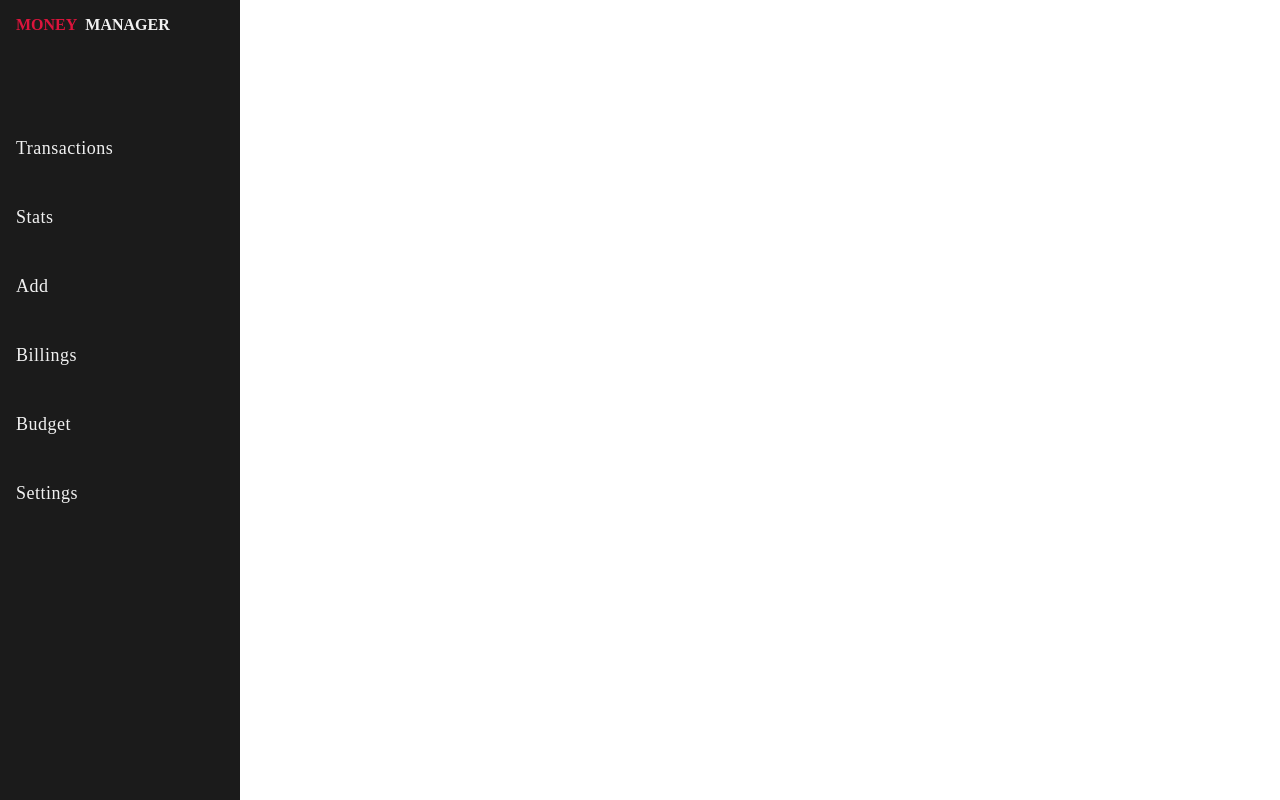
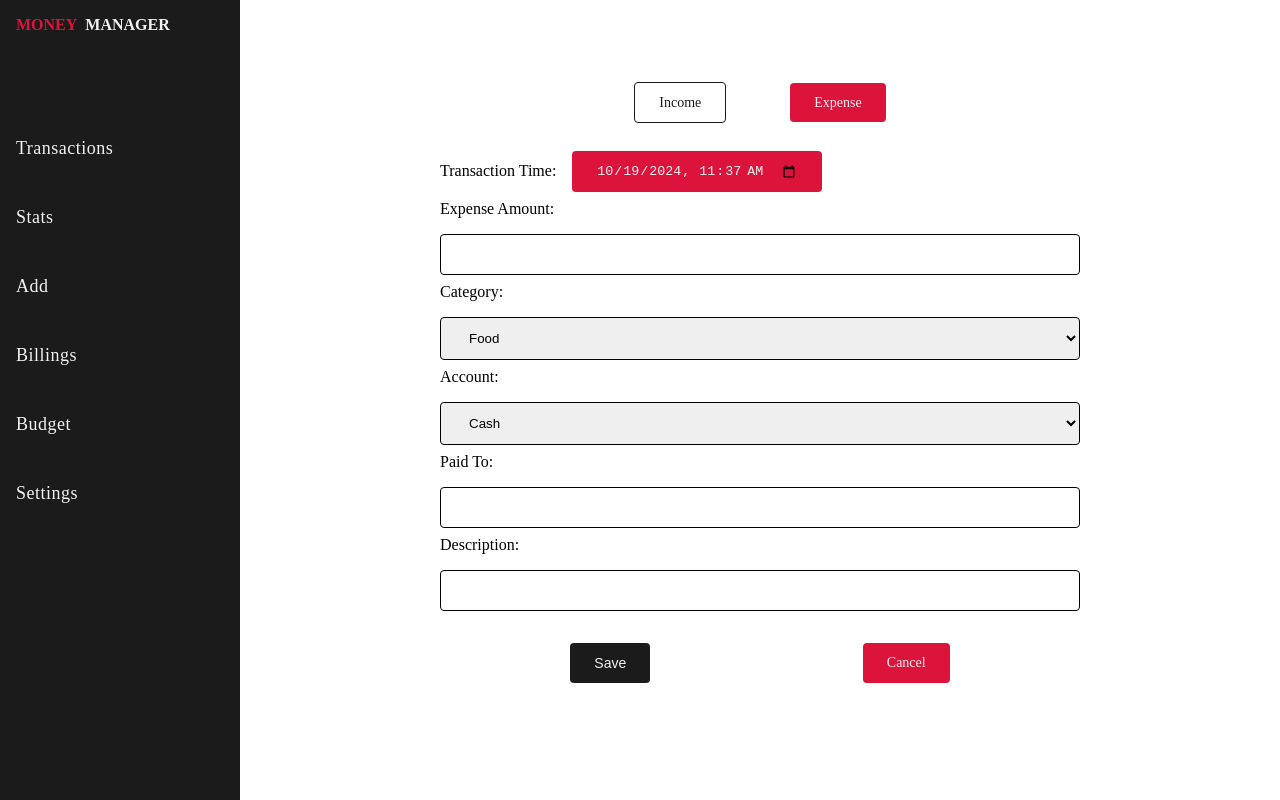
Before and after one commit to Balagurubarann/expense-tracker, a React (Vite) app in the folder frontend/: page /home/add-expense in a window 1280 px wide. Built offline with nearby package versions, Linux system fonts and the light colour scheme.

Commit message:
files modified

```diff
--- a/frontend/src/App.jsx
+++ b/frontend/src/App.jsx
@@ -1,11 +1,12 @@
 import './App.css';
-import HomePage from './pages/HomePage';
+import './utils.css';
+import MainPage from './pages/MainPage';
 
 function App() {
 
   return (
     <>
-      <HomePage />
+      <MainPage />
     </>
   )
 }
--- /dev/null
+++ b/frontend/src/components/Content.jsx
@@ -0,0 +1,19 @@
+import { Route, Routes } from 'react-router-dom';
+
+import IncomePage from '../pages/IncomePage';
+import ExpensePage from '../pages/ExpensePage';
+
+function Content() {
+
+    return  <div className='content flex flex-col center'>
+
+                <Routes>
+                    <Route path='/home/add-income/' element={ <IncomePage /> } />
+                    <Route path='/home/add-expense/' element={ <ExpensePage /> } />
+                </Routes>
+
+            </div>
+
+}
+
+export default Content;
--- a/frontend/src/index.css
+++ b/frontend/src/index.css
@@ -31,6 +31,11 @@ body {
   height: 100vh;
   margin: 0; padding: 0;
   position: relative;
+}
+
+.main-container {
+  height: 100%;
+  width: 100%;
 }
 
 .bg-red {
@@ -102,9 +107,10 @@ body {
 }
 
 .option-card {
-  padding: 12px 24px;
+  /* padding: 12px 24px; */
   display: flex;
   justify-content: center;
+  align-items: center;
   gap: 4rem;
   margin-bottom: 2rem;
 }
@@ -157,6 +163,8 @@ body {
   align-items: flex-end;
 }
 
+
+
 @media screen and (width > 576px) {
 
   .navbar {
@@ -164,6 +172,11 @@ body {
     width: 30vmin;
     background: var(--black);
   }
+
+  .content {
+    width: calc(100% - 30vmin);
+  }
+
 
 }
 
@@ -177,4 +190,8 @@ body {
     bottom: 0%;
   }
 
+  .navbar .logo {
+    display: none;
+  }
+
 }
--- a/frontend/src/pages/ExpensePage.jsx
+++ b/frontend/src/pages/ExpensePage.jsx
@@ -1,4 +1,5 @@
 import { useState } from 'react';
+import OptionCard from '../components/OptionCard';
 
 function ExpensePage() {
 
@@ -65,7 +66,9 @@ function ExpensePage() {
     }
 
     return  <>
+
                 <form className="user-form expense-form" onSubmit={ handleForm }>
+                    <OptionCard />
                     <div className="user-input user-input-row">
                         <label htmlFor="transactionTime">Transaction Time:</label>
                         <input type="datetime-local" className="bg-red border-none" name="transactionTime" id="transactionTime" value={ transactionDate }
--- a/frontend/src/pages/HomePage.jsx
+++ /dev/null
@@ -1,24 +0,0 @@
-import IncomePage from './IncomePage';
-import ExpensePage from './ExpensePage';
-import OptionCard from '../components/OptionCard';
-import Navbar from '../components/Navbar';
-
-import { Routes, Route } from 'react-router-dom';
-
-function HomePage() {
-
-
-
-    return  <>
-                <Navbar />
-                {/* <div className="main-container">
-
-                    <Routes>
-                        <Route path='/home/add-income' element={<IncomePage />} />
-                        <Route path='/home/add-expense' element={<ExpensePage />} />
-                    </Routes>
-                </div> */}
-            </>
-}
-
-export default HomePage;
--- a/frontend/src/pages/IncomePage.jsx
+++ b/frontend/src/pages/IncomePage.jsx
@@ -1,4 +1,6 @@
 import { useState } from 'react';
+import OptionCard from '../components/OptionCard';
+
 
 function IncomePage() {
 
@@ -20,7 +22,9 @@ function IncomePage() {
     }
 
     return  <>
+
                 <form className="user-form income-form">
+                    <OptionCard />
                     <div className="user-input user-input-row">
                         <label htmlFor="transaction-date">Transaction Date:</label>
                         <input type="datetime-local" className="bg-success border-none" name="transaction-date" id="transaction-date" value={ transactionDate }
--- /dev/null
+++ b/frontend/src/pages/MainPage.jsx
@@ -0,0 +1,15 @@
+import { Routes, Route } from 'react-router-dom';
+import Navbar from '../components/Navbar';
+import Content from '../components/Content';
+
+function MainPage() {
+
+    return  <>
+                <div className="main-container flex">
+                    <Navbar />
+                    <Content />
+                </div>
+            </>
+}
+
+export default MainPage;
--- /dev/null
+++ b/frontend/src/utils.css
@@ -0,0 +1,12 @@
+.flex {
+    display: flex;
+}
+
+.flex-col {
+    flex-direction: column;
+}
+
+.center {
+    align-items: center;
+    justify-content: center;
+}
```
